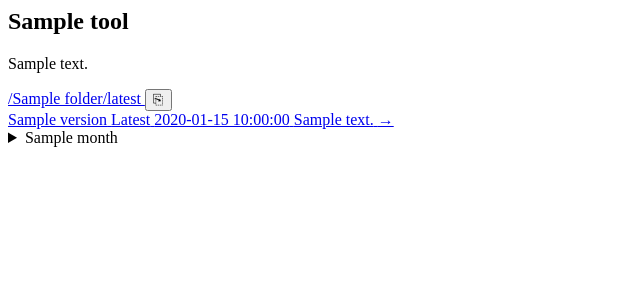
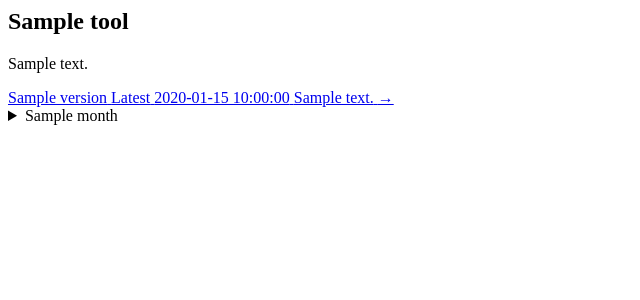
Before and after one commit to PCS-LAB-ORG/swat-releases, a Flask app: template scripts/templates/catalyst-panel.html.j2 in a window 1280 px wide. Shown: the top 300 px of the page, without its empty margins (0-640 px from the left). Run offline with Flask 3, Linux system fonts and the light colour scheme; the template is opened without the code that fills it: most values are stand-ins (such as "Sample title", 1, 10 or a date in 2020); parts of the project's set-up code (start-up, migrations or seed data) failed here and were passed over.

Commit message:
fix: remove explicit /latest URI text from Catalyst panel (#60)

```diff
--- a/scripts/templates/catalyst-panel.html.j2
+++ b/scripts/templates/catalyst-panel.html.j2
@@ -2,14 +2,6 @@
           <h2 class="tool-title">{{ tool.name }}</h2>
           <p class="tool-desc">{{ tool.description | trim }}</p>
           {% if latest %}
-          <div class="panel-latest-link">
-            <a href="/{{ tool.folder }}/latest" class="latest-permalink"
-               title="Always resolves to the most recent release">
-              /{{ tool.folder }}/latest
-            </a>
-            <button class="copy-link-icon" aria-label="Copy latest link"
-                    onclick="copyLink(location.origin+'/{{ tool.folder }}/latest',this)">⎘</button>
-          </div>
           <div class="release-list">
             <a href="{{ tool.folder }}/{{ latest.version }}" class="release-featured">
               <span class="r-version">{{ latest.version }}</span>
```
